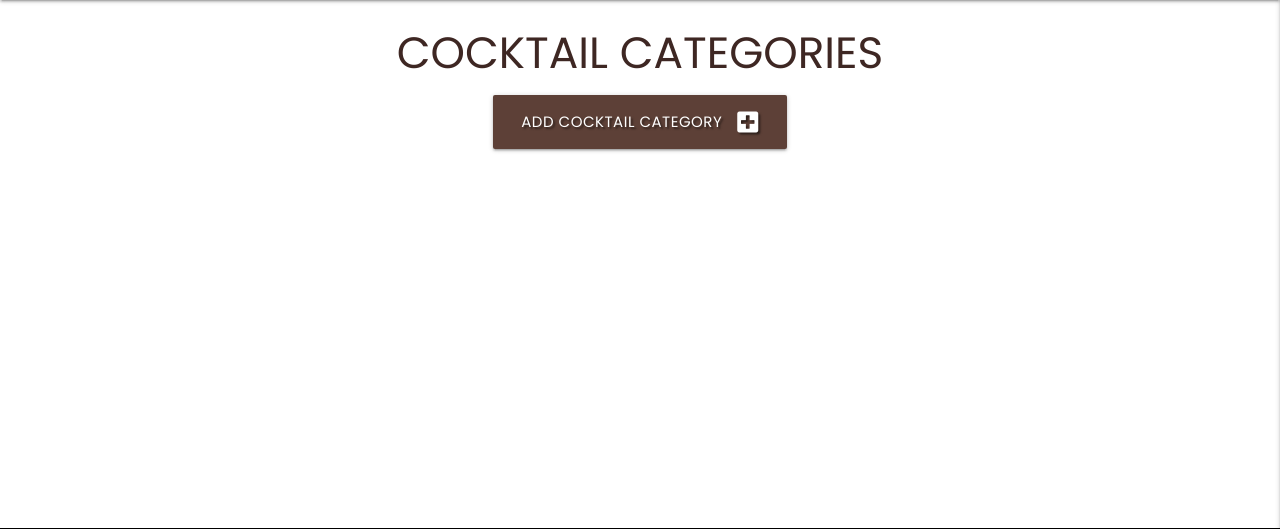
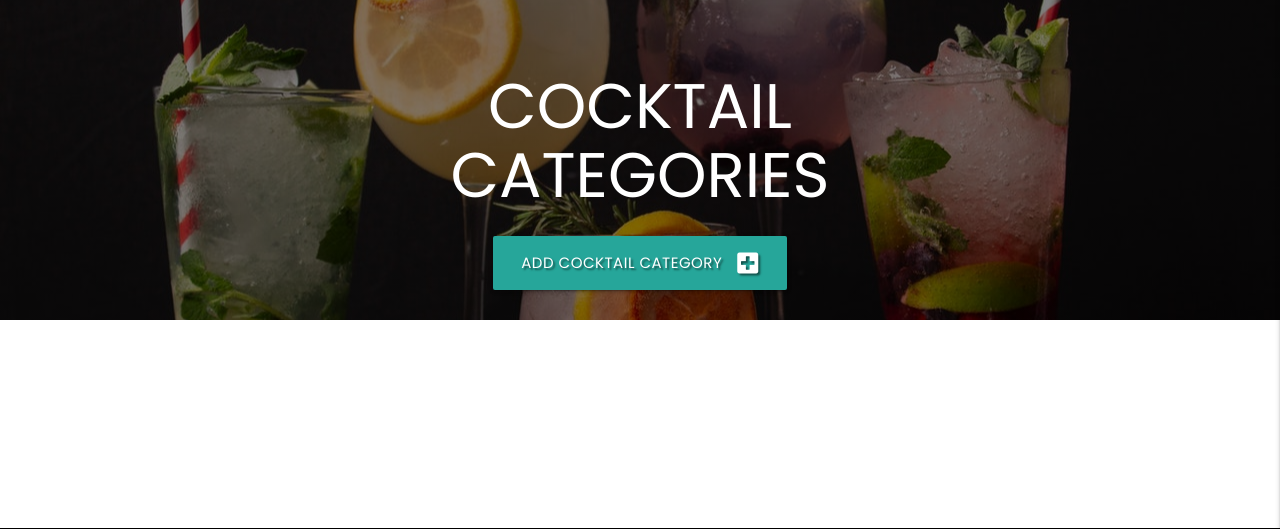
Before and after one commit to rhysmoggs/ms3-final-cocktails, a Flask app: page /get_categories in a window 1280 px wide. Shown: the part 64-593 px from the top of the page. Run offline with Flask 2, Linux system fonts and the light colour scheme; the visitor is signed in with stand-in values (Sample User, id 1); data that the repository does not hold is empty; some libraries are stand-ins or nearby versions.

Commit message:
Style updates including image to categories.html

```diff
--- a/cocktails/routes.py
+++ b/cocktails/routes.py
@@ -28,7 +28,6 @@ def all_cocktails():
                                            per_page_parameter='per_page')
     # maximum amount of cocktails to be displayed per page
     per_page = 9
-    offset
     offset = (page - 1) * per_page
     cocktails = list(mongo.db.cocktails.find())
     # the total amount of cocktails found in the mongo cocktails collection
@@ -139,7 +138,7 @@ def logout():
 def get_categories():
 
     if "user" not in session or session["user"] != "admin":
-        flash("You must be admin to manage categories!")
+        flash("You must be admin to manage cocktail categories!")
         return redirect(url_for("all_cocktails"))
 
     categories = list(Category.query.order_by(Category.category_name).all())
@@ -150,14 +149,14 @@ def get_categories():
 def add_category():
 
     if "user" not in session or session["user"] != "admin":
-        flash("You must be admin to manage categories!")
+        flash("You must be admin to manage ccktail categories!")
         return redirect(url_for("all_cocktails"))
 
     if request.method == "POST":
         category = Category(category_name=request.form.get("category_name"))
         db.session.add(category)
         db.session.commit()
-        flash("New Category Added")
+        flash("New Cocktail Category Added")
         return redirect(url_for("get_categories"))
     return render_template("add_category.html")
 
@@ -172,7 +171,7 @@ def edit_category(category_id):
     if request.method == "POST":
         category.category_name = request.form.get("category_name")
         db.session.commit()
-        flash("Category Updated")
+        flash("Cocktail Category Updated")
         return redirect(url_for("get_categories"))
     return render_template("edit_category.html", category=category)
 
@@ -187,7 +186,7 @@ def delete_category(category_id):
     db.session.delete(category)
     db.session.commit()
     mongo.db.cocktails.delete_many({"category_id": str(category_id)})
-    flash("Category Deleted")
+    flash("Cocktail Category Deleted")
     return redirect(url_for("get_categories"))
 
 
--- a/cocktails/static/css/style.css
+++ b/cocktails/static/css/style.css
@@ -33,13 +33,17 @@ body {
 }
 
 .bar-image {
-    /* Use "linear-gradient" to add a darken background effect to the image (photographer.jpg). This will make the text easier to read */
     background-image: linear-gradient(rgba(0, 0, 0, 0.5), rgba(0, 0, 0, 0.5)), url("../images/bar-big.jpg");
+    height: 40vh;
+    background-position: center;
+    background-repeat: no-repeat;
+    background-size: cover;
+    position: relative;
+}
 
-    /* Set a specific vh so that the footer doesn't rise up the page */
+.category-image {
+    background-image: linear-gradient(rgba(0, 0, 0, 0.5), rgba(0, 0, 0, 0.5)), url("../images/category.jpg");
     height: 40vh;
-
-    /* Position and center the image to scale nicely on all screens */
     background-position: center;
     background-repeat: no-repeat;
     background-size: cover;
@@ -60,7 +64,7 @@ body {
     font-size: 5rem;
 }
 
-.bar-text {
+.bar-text, .category-text {
     text-align: center;
     position: absolute;
     top: 50%;
--- a/cocktails/static/js/script.js
+++ b/cocktails/static/js/script.js
@@ -119,7 +119,7 @@ add_other_btn.onclick = function() {
     if (counter === max) {
         var errorFlash = document.createElement('p');
         errorFlash.setAttribute('id', 'error-flash');
-        errorFlash.innerHTML = "Max reached";
+        errorFlash.innerHTML = "Maximum number of other ingredients reached";
         errorFlash.style.textAlign = "center";
         new_input.appendChild(errorFlash);
         add_other_btn.classList.add("disabled");
--- a/cocktails/templates/add_cocktail.html
+++ b/cocktails/templates/add_cocktail.html
@@ -17,7 +17,7 @@
             </div>
             <div class="row">
                 <!-- cocktail category -->
-                <div class="input-field col s6">
+                <div class="input-field col s12 m6">
                     <i class="fas fa-folder-open prefix brown-text text-darken-4"></i>
                     <select id="category_id" name="category_id" class="validate" required>
                         <option value="" disabled selected>Choose Category</option>
@@ -29,7 +29,7 @@
                 </div>
                 <!-- main ingredient -->
                 <div class="row">
-                    <div class="input-field col s6">
+                    <div class="input-field col s12 m6">
                         <i class="fas fa-glass-martini-alt prefix brown-text text-darken-4"></i>
                         <input id="main_ingredient" name="main_ingredient" minlength="2" maxlength="25"
                             type="text" class="validate" required>
@@ -89,7 +89,7 @@
                 <!-- servings -->
                 <div class="input-field col s12 m6">
                     <i class="fas fa-glass-martini-alt prefix brown-text text-darken-4"></i>
-                    <input id="servings" name="servings" minlength="1" maxlength="6"
+                    <input id="servings" name="servings" min="1" max="10"
                         type="number" class="validate" required>
                     <label for="servings">Servings</label>
                 </div>
--- a/cocktails/templates/all_cocktails.html
+++ b/cocktails/templates/all_cocktails.html
@@ -75,7 +75,7 @@
         {% endfor %}
     </div>
     {% else %}
-        <h3 class="red-text text-darken-4 center-align">No Cocktails Found</h3>
+        <h3 class="red-text text-darken-4 center-align">No Cocktails Found. The Bar is empty.</h3>
     {% endif %}
 
     <div class="container">
--- a/cocktails/templates/categories.html
+++ b/cocktails/templates/categories.html
@@ -1,22 +1,32 @@
 {% extends "base.html" %}
 {% block content %}
 
-<h3 class="brown-text text-darken-4 center-align">Cocktail Categories</h3>
+<!-- <h3 class="brown-text text-darken-4 center-align">Cocktail Categories</h3> -->
+
+<div class="category-image">
+    <div class="category-text">
+        <h1 class="center-align">Cocktail Categories</h1>
+        <!-- <h6>Manage your current Cocktail Categories or Add a New Cocktail Category</h6> -->
+        <a href="{{ url_for('add_category') }}" class="btn-large text-shadow">
+            Add Cocktail Category <i class="fas fa-plus-square right"></i>
+        </a>
+    </div>
+</div>
 
 <main class="container">
-    <div class="row">
+    <!-- <div class="row">
         <div class="col s12 center-align">
             <a href="{{ url_for('add_category') }}" class="btn-large brown darken-2 text-shadow">
                 Add Cocktail Category <i class="fas fa-plus-square right"></i>
             </a>
         </div>
-    </div>
+    </div> -->
 
     <div class="row">
         {% for category in categories %}
         <div class="col s12 m6 l3">
-            <div class="card brown darken-4 text-shadow center-align">
-                <div class="card-content white-text">
+            <div class="card hoverable center-align">
+                <div class="card-content">
                     <span class="card-title">{{ category.category_name }}</span>
                 </div>
                 <div class="card-action">
--- a/cocktails/templates/login.html
+++ b/cocktails/templates/login.html
@@ -28,7 +28,7 @@
                 <!-- login -->
                 <div class="row">
                     <button type="submit" class="col s12 btn-large brown darken-4 text-shadow">
-                        Login <i class="fas fa-sign-in-alt"></i>
+                        Log In <i class="fas fa-sign-in-alt"></i>
                     </button>
                 </div>
             </div>
```
Also changed, not shown: cocktails/templates/edit_cocktail.html (+15 -20 lines), README.md, cocktails/static/images/category.jpg (added).
